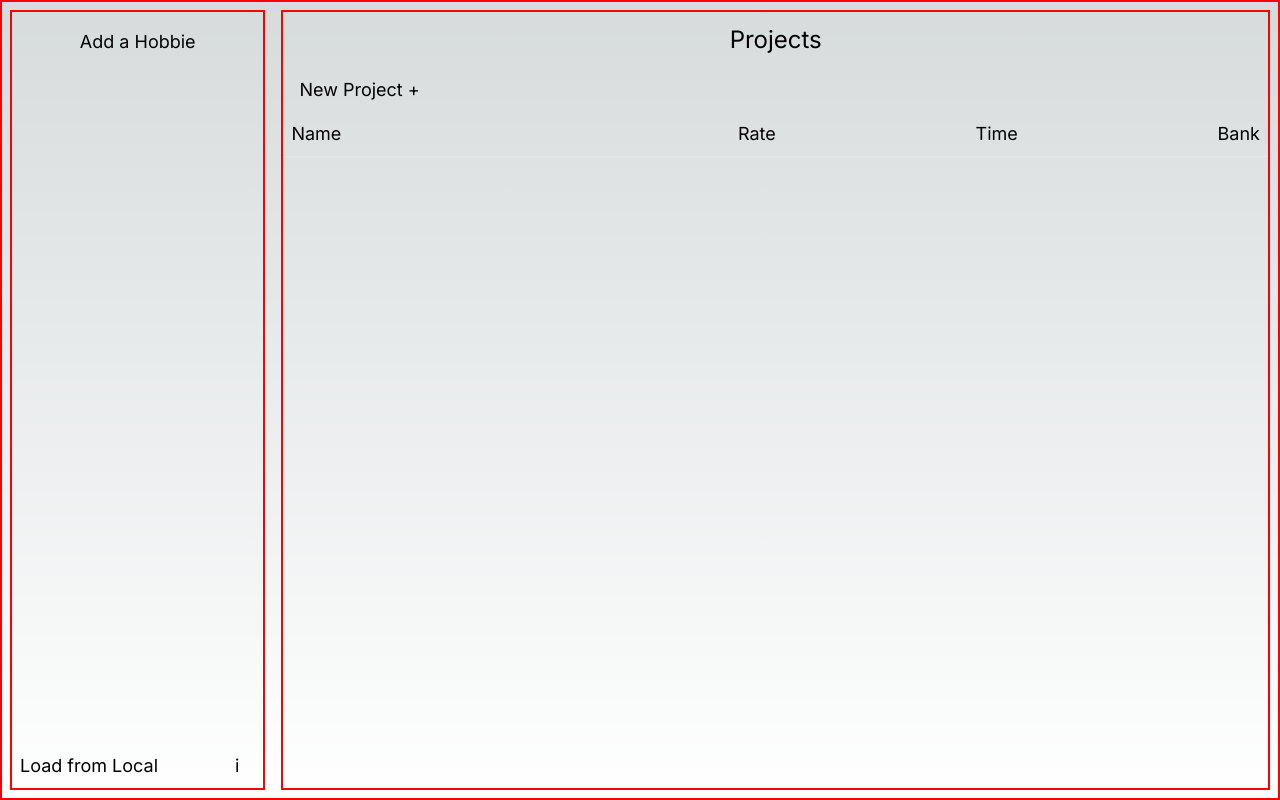
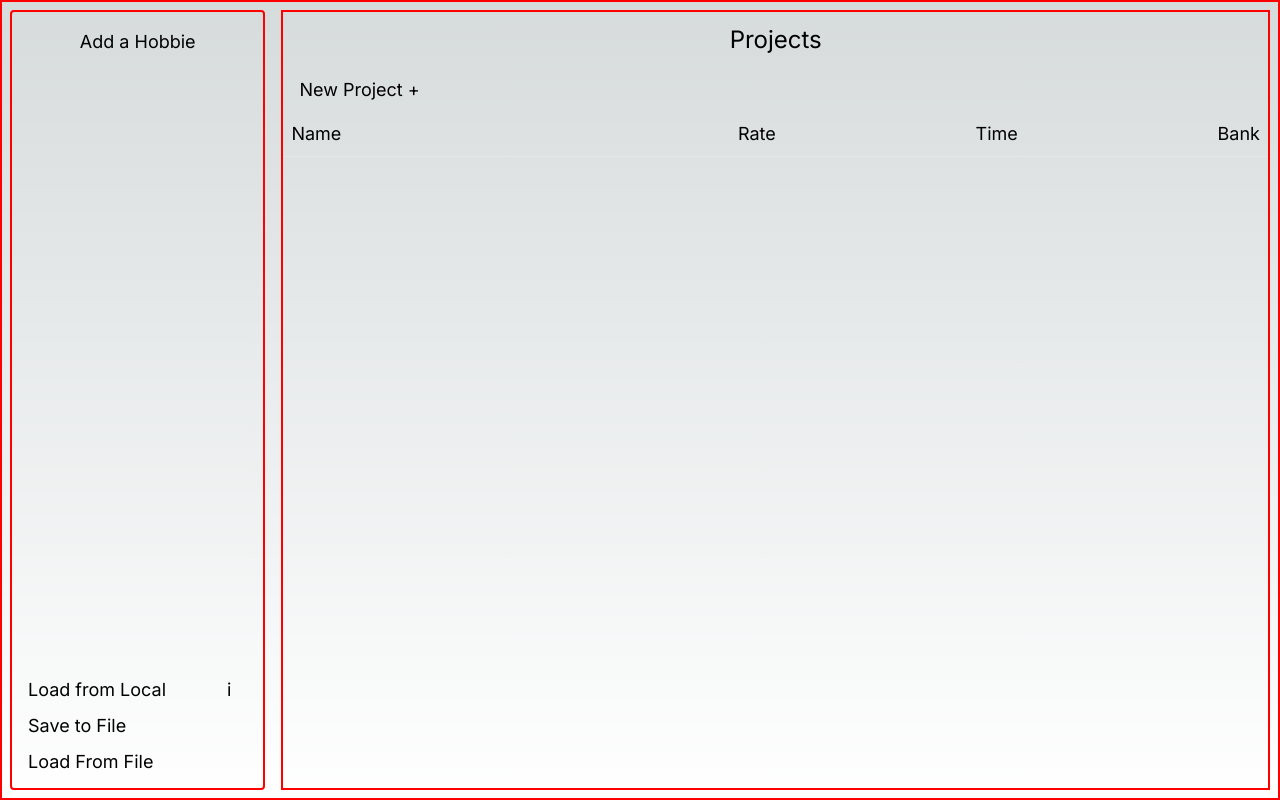
Before and after one commit to pramza427/hobby-bank, a Next.js app: page / in a window 1280 px wide. Built offline with nearby package versions, Linux system fonts and the light colour scheme.

Commit message:
load and save from file

```diff
--- a/src/app/page.tsx
+++ b/src/app/page.tsx
@@ -26,8 +26,6 @@ function calculateTotalExpenses(project: object) {
     return expensesCost = expensesCost ?? 0;
 }
 
-
-
 function calculateBankAfterExpenses(project: object, totalSeconds: number) {
     var rateTime = totalSeconds / 3600 * project.price
     var expensesCost = calculateTotalExpenses(project);
@@ -35,31 +33,72 @@ function calculateBankAfterExpenses(project: object, totalSeconds: number) {
     return (rateTime - expensesCost).toFixed(2)
 }
 
+const saveFile = async (blob) => {
+    const a = document.createElement('a');
+    a.download = 'hobbie-list.txt';
+    a.href = URL.createObjectURL(blob);
+    a.addEventListener('click', (e) => {
+        setTimeout(() => URL.revokeObjectURL(a.href), 30 * 1000);
+    });
+    a.click();
+};
+
+function loadFile(setHobbies: Function) {
+    var fr;
+
+    var input = document.createElement('input');
+    input.type = 'file';
+
+    input.onchange = e => {
+        var file = e.target.files[0];
+
+        if (!input.files[0]) {
+            alert("Please select a file before clicking 'Load'");
+        }
+        else {
+            file = input.files[0];
+            fr = new FileReader();
+            fr.onload = receivedText;
+            fr.readAsText(file);
+        }
+
+        function receivedText(e) {
+            let lines = e.target.result;
+            var newArr = JSON.parse(lines);
+            setHobbies(newArr);
+        }
+    }
+
+    input.click();
+
+
+}
+
 export default function Home() {
 
-    const [currentHobbie, setCurrentHobbie] = useState(1);
-    const [currentProject, setCurrentProject] = useState(12);
+    const [currentHobbieID, setcurrentHobbieID] = useState(0);
+    const [currentProjectID, setcurrentProjectID] = useState(0);
     const [hobbies, setHobbies] = useState([]);
 
-    function getCurrentHobbie() {
-        return hobbies.find(hobbie => hobbie.id == currentHobbie)
+    function getcurrentHobbieID() {
+        return hobbies.find(hobbie => hobbie.id == currentHobbieID)
     }
 
     return (
         <main className="debug flex min-h-screen text-lg">
-            <HobbieList allHobbies={hobbies} setHobbies={setHobbies} currentHobbie={currentHobbie} setCurrentHobbie={setCurrentHobbie} get={getCurrentHobbie} />
-            <ProjectList allHobbies={hobbies} setHobbies={setHobbies} currentProject={currentProject} setCurrentProject={setCurrentProject} getHobbie={getCurrentHobbie}  />
+            <HobbieList allHobbies={hobbies} setHobbies={setHobbies} currentHobbieID={currentHobbieID} setcurrentHobbieID={setcurrentHobbieID} get={getcurrentHobbieID} />
+            <ProjectList allHobbies={hobbies} setHobbies={setHobbies} currentProjectID={currentProjectID} setcurrentProjectID={setcurrentProjectID} getHobbie={getcurrentHobbieID}  />
 
         </main>
     )
 }
 
-function HobbieButton({ currentHobbie, setCurrentHobbie, hobbie }) {
+function HobbieButton({ currentHobbieID, setcurrentHobbieID, hobbie }) {
     function clickHandle() {
-        setCurrentHobbie(hobbie.id)
+        setcurrentHobbieID(hobbie.id)
     }
     const totalTime = hobbie.projects.reduce((total, project) => total + project.time, 0)
-    const isSelected = (currentHobbie == hobbie.id) ? " bg-midnight " : " hover:bg-metal "
+    const isSelected = (currentHobbieID == hobbie.id) ? " bg-midnight " : " hover:bg-metal "
     return (
         <div className={"p-1 rounded hover:cursor-pointer " + isSelected}
             onClick={clickHandle} >
@@ -69,8 +108,12 @@ function HobbieButton({ currentHobbie, setCurrentHobbie, hobbie }) {
     )
 }
 
-function HobbieList({ allHobbies, setHobbies, currentHobbie, setCurrentHobbie, get }) {
+function HobbieList({ allHobbies, setHobbies, currentHobbieID, setcurrentHobbieID, get }) {
     const [addingHobbie, setAddingHobbie] = useState(false);
+    function saveToFile() {
+        const blob = new Blob([JSON.stringify(allHobbies, null, 2)], { type: 'application/json' });
+        saveFile(blob);
+    }
     function toggleAddingHobbie() {
         setAddingHobbie(!addingHobbie);
     }
@@ -79,7 +122,7 @@ function HobbieList({ allHobbies, setHobbies, currentHobbie, setCurrentHobbie, g
         hobbieList = allHobbies.map(hobbie =>
             <div
                 key={hobbie.id}>
-                <HobbieButton currentHobbie={currentHobbie} setCurrentHobbie={setCurrentHobbie} hobbie={hobbie} />
+                <HobbieButton currentHobbieID={currentHobbieID} setcurrentHobbieID={setcurrentHobbieID} hobbie={hobbie} />
             </div>)
     }
     else {
@@ -89,10 +132,10 @@ function HobbieList({ allHobbies, setHobbies, currentHobbie, setCurrentHobbie, g
         setHobbies(JSON.parse(window.localStorage.getItem("hobbies")) ?? [])
     }
 
-    let hobbieForm = addingHobbie ? <AddHobbie toggleAddingHobbie={toggleAddingHobbie} currentHobbie={currentHobbie} allHobbies={allHobbies} setHobbies={setHobbies} /> : <div />
+    let hobbieForm = addingHobbie ? <AddHobbie toggleAddingHobbie={toggleAddingHobbie} currentHobbieID={currentHobbieID} allHobbies={allHobbies} setHobbies={setHobbies} /> : <div />
 
     return (
-        <div className="w-1/4 debug p-2 m-2 border border-gray-300 flex flex-col">
+        <div className="w-1/4 debug p-2 m-2 border border-gray-300 flex flex-col rounded">
             <div className="p-2 rounded text-center hover:bg-metal hover:cursor-pointer"
                 onClick={toggleAddingHobbie}>
                 Add a Hobbie
@@ -102,23 +145,31 @@ function HobbieList({ allHobbies, setHobbies, currentHobbie, setCurrentHobbie, g
                 {hobbieList}
             </div>
             <div className="flex-grow"></div>
-            <div className="hover:cursor-pointer hover:bg-midnight flex justify-between z-1"
+            <div className="mx-1 p-1 hover:cursor-pointer hover:bg-metal rounded flex justify-between z-1"
                 onClick={getHobbiesFromLocal}>
                 Load from Local
                 <div className="z-100 px-4" id="local-warning">
                     i
                 </div>
-                <Tooltip anchorSelect="#local-warning">
+                <Tooltip anchorSelect="#local-warning" >
                     <div className="z-50">
-                        Saving to local can lead to lost data when clearing chache
+                        Changes will be automatically saved to local, but data can be lost if cache is cleared.
                     </div>
                 </Tooltip>
+            </div>
+            <div className="mx-1 p-1 hover:cursor-pointer hover:bg-metal rounded"
+                onClick={saveToFile }>
+                Save to File
+            </div>
+            <div className="mx-1 p-1 hover:cursor-pointer hover:bg-metal rounded"
+                onClick={() => loadFile(setHobbies)}>
+                Load From File
             </div>
         </div>
     )
 }
 
-function AddHobbie({ toggleAddingHobbie, currentHobbie, allHobbies, setHobbies }) {
+function AddHobbie({ toggleAddingHobbie, currentHobbieID, allHobbies, setHobbies }) {
     function submitNewHobbie(formData: object) {
         let newHobbie = {
             title: formData.get("name"),
@@ -204,7 +255,7 @@ function ProjectDetails({ allHobbies, project, isRunning, startTiming, stopTimin
 
 }
 
-function ProjectItem({ allHobbies, setCurrentProject, project, currentProject, deleteProject, showExpenses, setShowExpenses }) {
+function ProjectItem({ allHobbies, setcurrentProjectID, project, currentProjectID, deleteProject, showExpenses, setShowExpenses }) {
     const stopwatchOffset = new Date();
     stopwatchOffset.setSeconds(stopwatchOffset.getSeconds() + project.time ?? 0)
     const {
@@ -222,7 +273,7 @@ function ProjectItem({ allHobbies, setCurrentProject, project, currentProject, d
     const [editing, setEditing] = useState(false);
 
     function setProject() {
-        setCurrentProject(project.id);
+        setcurrentProjectID(project.id);
     }
     function editProject(formData) {
         setEditing(false);
@@ -247,12 +298,12 @@ function ProjectItem({ allHobbies, setCurrentProject, project, currentProject, d
     }
     const handleFocus = (event:any) => event.target.select();
 
-    const isCurrentProject = project.id == currentProject;
+    const iscurrentProjectID = project.id == currentProjectID;
     let selectedClass;
     let lowerSection;
     let timingClass = "";
     let expensesExtentionDiv = <div></div>;
-    if (isCurrentProject) {
+    if (iscurrentProjectID) {
         lowerSection = <ProjectDetails allHobbies={allHobbies} project={project} isRunning={isRunning} startTiming={start} stopTiming={pause} totalSeconds={totalSeconds} setEditing={setEditing} showExpenses={showExpenses}  setShowExpenses={setShowExpenses} />
         selectedClass = "bg-midnight "
     }
@@ -260,7 +311,7 @@ function ProjectItem({ allHobbies, setCurrentProject, project, currentProject, d
         lowerSection = <div></div>
         selectedClass = "hover:bg-metal "
     }
-    if (isCurrentProject && showExpenses) { expensesExtentionDiv = <div className="absolute bg-midnight h-full w-5 -right-5 top-0"></div> }
+    if (iscurrentProjectID && showExpenses) { expensesExtentionDiv = <div className="absolute bg-midnight h-full w-5 -right-5 top-0"></div> }
     { isRunning ? timingClass = " timing " : "" }
 
     if (editing) {
@@ -318,36 +369,36 @@ function ProjectItem({ allHobbies, setCurrentProject, project, currentProject, d
     }
 }
 
-function ProjectList({ allHobbies, setHobbies, currentProject, setCurrentProject, getHobbie }) {
+function ProjectList({ allHobbies, setHobbies, currentProjectID, setcurrentProjectID, getHobbie }) {
     const [addingProject, setAddingProject] = useState(false);
     const [showExpenses, setShowExpenses] = useState(false);
 
     function toggleAddingProject() {
         setAddingProject(!addingProject);
-        setCurrentProject(null);
+        setcurrentProjectID(null);
     }
 
-    const currentHobbie = getHobbie();
+    const currentHobbieID = getHobbie();
     function deleteProject(id) {
-        currentHobbie.projects = currentHobbie.projects.filter(project => project.id != id)
+        currentHobbieID.projects = currentHobbieID.projects.filter(project => project.id != id)
     }
     let projectList;
-    if (currentHobbie != null) {
-        projectList = currentHobbie.projects.map(project =>
+    if (currentHobbieID != null) {
+        projectList = currentHobbieID.projects.map(project =>
             <div
                 key={project.id}
                 id={project.id}
                 className=""
             >
-                <ProjectItem allHobbies={allHobbies} setCurrentProject={setCurrentProject} project={project} currentProject={currentProject} deleteProject={deleteProject} showExpenses={showExpenses} setShowExpenses={setShowExpenses} />
+                <ProjectItem allHobbies={allHobbies} setcurrentProjectID={setcurrentProjectID} project={project} currentProjectID={currentProjectID} deleteProject={deleteProject} showExpenses={showExpenses} setShowExpenses={setShowExpenses} />
             </div>)
     }
     else {
         <div/>
     }
 
-    let projectForm = addingProject ? <AddProject toggleAddingProject={toggleAddingProject} currentHobbie={currentHobbie} allHobbies={allHobbies} setHobbies={setHobbies} /> : <div />
-    let expenseList = showExpenses ? <ExpenseList currentHobbie={currentHobbie} currentProject={currentProject}/> : <div />
+    let projectForm = addingProject ? <AddProject toggleAddingProject={toggleAddingProject} currentHobbieID={currentHobbieID} allHobbies={allHobbies} setHobbies={setHobbies} /> : <div />
+    let expenseList = showExpenses ? <ExpenseList currentHobbieID={currentHobbieID} currentProjectID={currentProjectID}/> : <div />
     return (
         <div className="flex w-full">
             <div className="debug w-full m-2">
@@ -379,17 +430,17 @@ function ProjectList({ allHobbies, setHobbies, currentProject, setCurrentProject
     )
 }
 
-function AddProject({ toggleAddingProject, currentHobbie, allHobbies, setHobbies}) {
+function AddProject({ toggleAddingProject, currentHobbieID, allHobbies, setHobbies}) {
     function submitNewProject(formData: object) {
         let newProject = {
             title: formData.get("title"),
             price: parseFloat(formData.get("rate")),
             id: Math.floor(Math.random()*1000),
-            parentID: currentHobbie.id,
+            parentID: currentHobbieID.id,
             time: parseInt(formData.get("seconds")),
             expenses: []
         }
-        currentHobbie.projects.push(newProject)
+        currentHobbieID.projects.push(newProject)
         setHobbies(allHobbies)
         toggleAddingProject()
     }
@@ -472,9 +523,9 @@ function ExpenseForm({ addingExpense, setAddingExpense, project }) {
 
 }
 
-function ExpenseList({ currentHobbie, currentProject }) {
+function ExpenseList({ currentHobbieID, currentProjectID }) {
     const [addingExpense, setAddingExpense] = useState(false);
-    const project = currentHobbie.projects.find(project => project.id == currentProject)
+    const project = currentHobbieID.projects.find(project => project.id == currentProjectID)
 
     function toggleAddingExpense() {
         setAddingExpense(!addingExpense);
@@ -496,7 +547,7 @@ function ExpenseList({ currentHobbie, currentProject }) {
     )
 
     return (
-        <div className="w-1/3 p-2 m-2 debug flex flex-col bg-midnight">
+        <div className="w-1/3 p-2 m-2 debug flex flex-col bg-midnight rounded">
             <div className="p-2 rounded hover:bg-metal hover:cursor-pointer text-center"
                 onClick={toggleAddingExpense}>
                 Add an Expense
```
